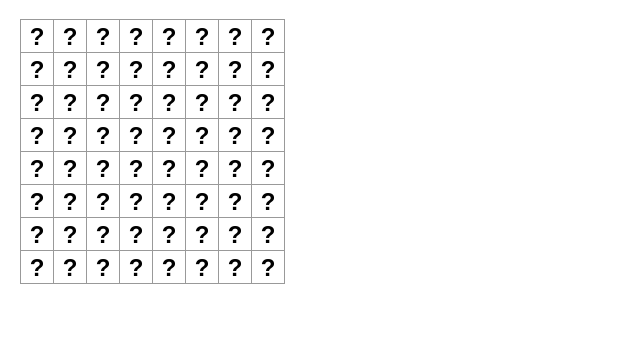
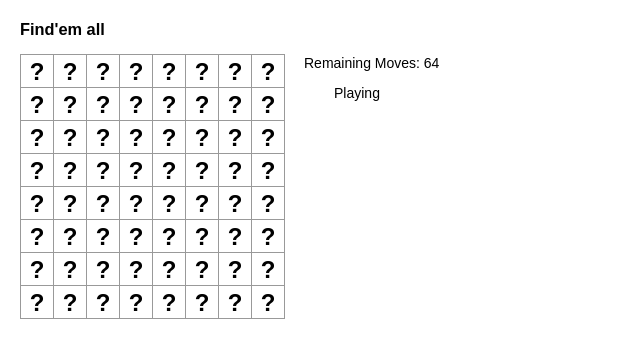
Before and after one commit to mitmaniar/diamond-sweeper, a React (Create React App) app: page / in a window 1280 px wide. Shown: the top 358 px of the page, without its empty margins (0-640 px from the left). Built offline with nearby package versions, Linux system fonts and the light colour scheme; the HTML template or start-up script is replaced by a standard one.

Commit message:
game info messages

```diff
--- a/src/App.js
+++ b/src/App.js
@@ -44,7 +44,10 @@ class Game extends React.Component {
   }
 
   render() {
+    const remainingMoves = (this.state.matrixSize*this.state.matrixSize) - (this.state.squareStates.reduce((a,b) => a + b, 0));
     return (
+      <div>
+        <h3>Find'em all </h3>
         <div className="game">
           <div className="game-board">
             <Board
@@ -54,6 +57,11 @@ class Game extends React.Component {
               onClick={i => this.handleClick(i)}
             />
           </div>
+          <div className="game-info">
+            <div>Remaining Moves: {remainingMoves}</div>
+            <ol>{remainingMoves?'Playing':'All diamongs found'}</ol>
+          </div>
+        </div>
       </div>
     );
   }
```
Lines whose indentation alone changed are shown as unchanged.
